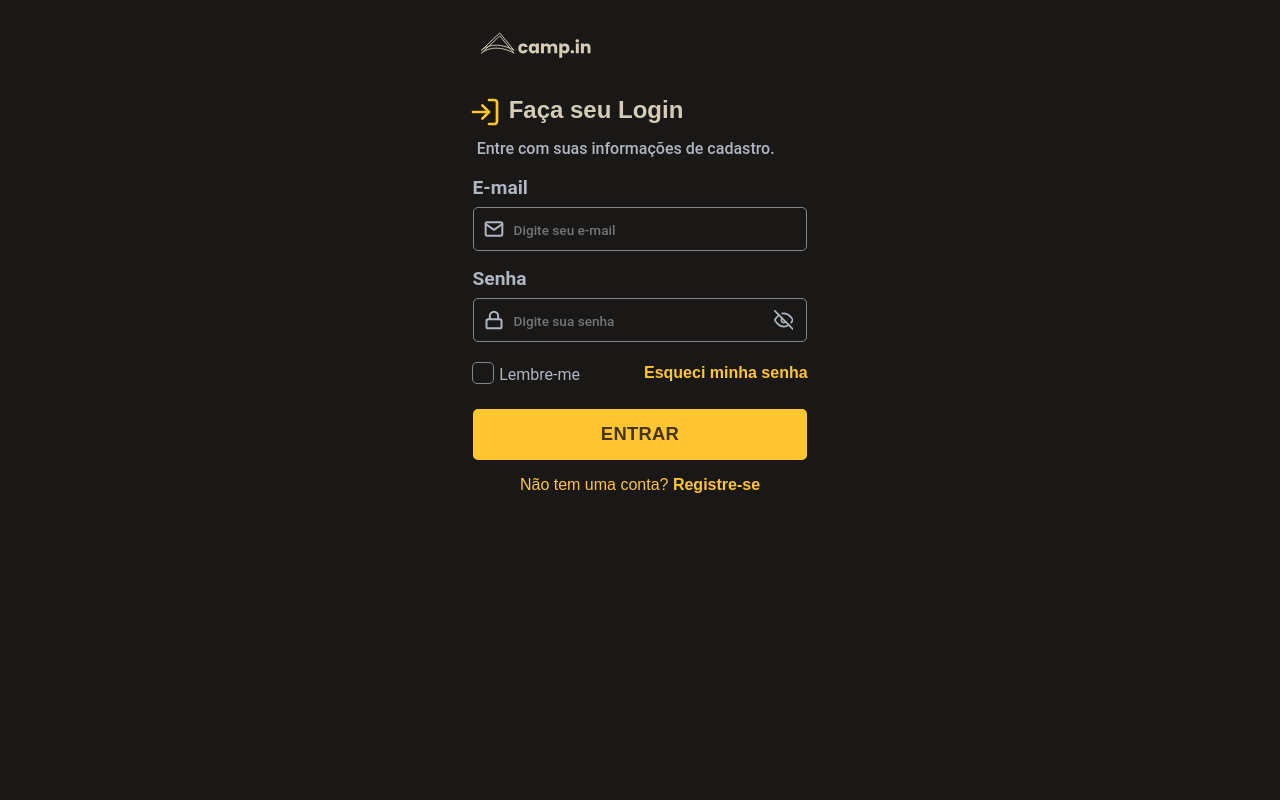
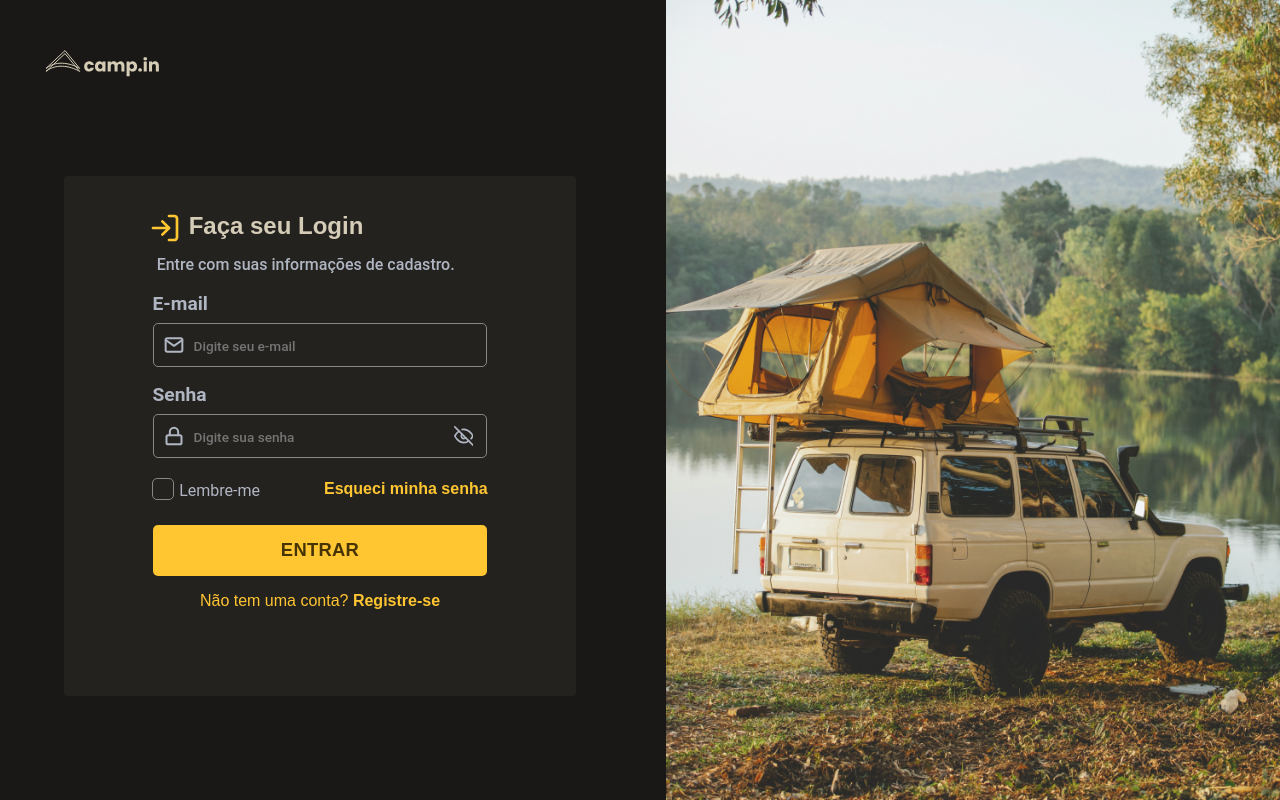
Before and after one commit to leonardorochedo/Login-Form, a plain HTML site: page index.html in a window 1280 px wide. Drawn offline with Linux system fonts and the light colour scheme.

Commit message:
quase terminandooo

```diff
--- a/index.html
+++ b/index.html
@@ -20,6 +20,7 @@
             <img src="assets/logo.svg" alt="Logo do site" class="logo">
         </div>
     </header>
+    <div class="containertwo">
     <div class="info-login">
         <img src="assets/log-in.svg" alt="Ícone de Login" class="login">
         <h1>Faça seu Login</h1>
@@ -50,5 +51,7 @@
         <p>Não tem uma conta? <span>Registre-se</span></p>
     </div>
 </div>
+</div>
+    <img src="assets/side-image.jpg" alt="Jipe" class="bg">
 </body>
 </html>
--- a/style.css
+++ b/style.css
@@ -138,7 +138,7 @@ div form {
 }
 
 div form input {
-    background-color: var(--body-color);
+    background-color: transparent;
     border: none;
 
     font: 500 1rem var(--text-font);
@@ -291,3 +291,55 @@ div.register p {
 div.register p span {
     font: 600 1rem var(--title-font);
 }
+
+body img.bg {
+    opacity: 0;
+}
+
+/* MEDIA QUERIES */
+@media (min-width: 768px) {
+
+body {
+    display: flex;
+    justify-content: space-between;
+    width: 100%;
+    height: 100%;
+}
+
+body img.bg {
+    width: 48vw;
+    height: 100vh;
+    opacity: 1;
+
+    border: none;
+}
+
+div.container {
+    align-items: flex-start;
+}
+
+header div.header img.logo {
+    width: 9vw;
+    height: 4vh;
+
+    margin-top: 2vh;
+    margin-left: 3.5vw;
+}
+
+div.containertwo {
+    background-color: #24221F;
+    width: 40vw;
+    height: 65vh;
+    border: none;
+    border-radius: 4px;
+
+    margin-top: 12vh;
+    margin-left: 5vw;
+
+    display: flex;
+    flex-direction: column;
+    align-items: center;
+}
+
+
+}
```
